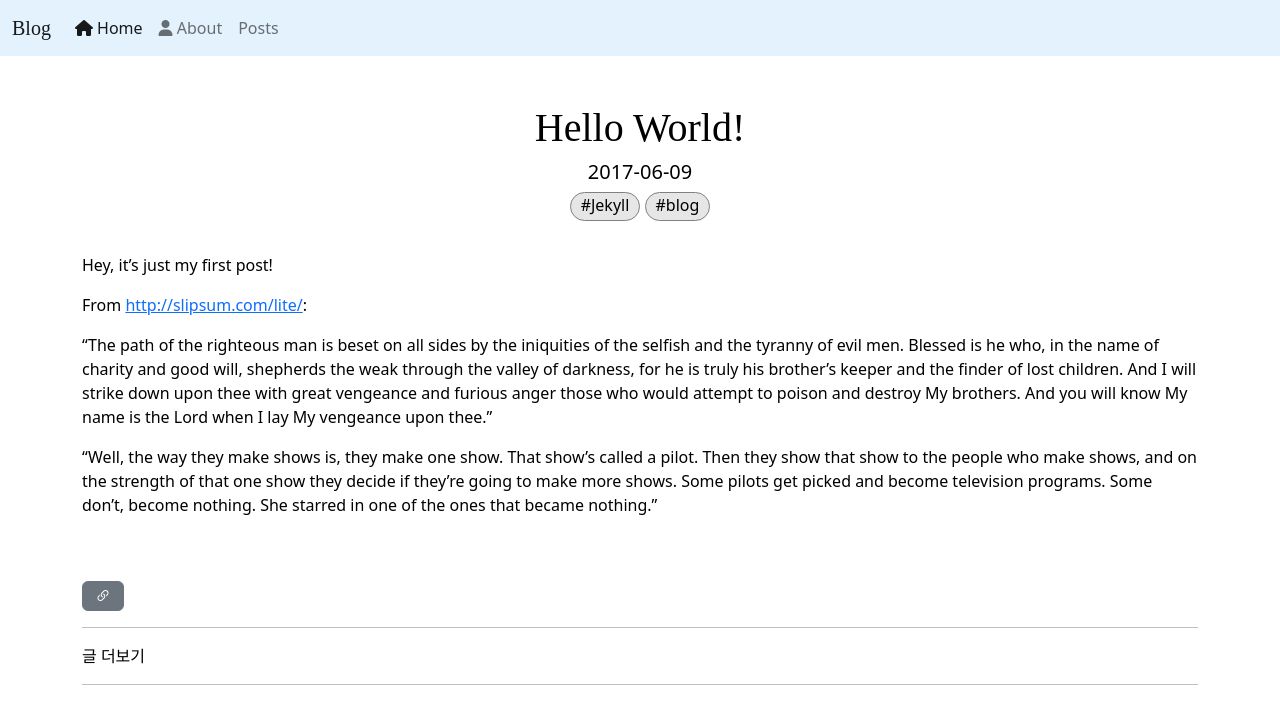
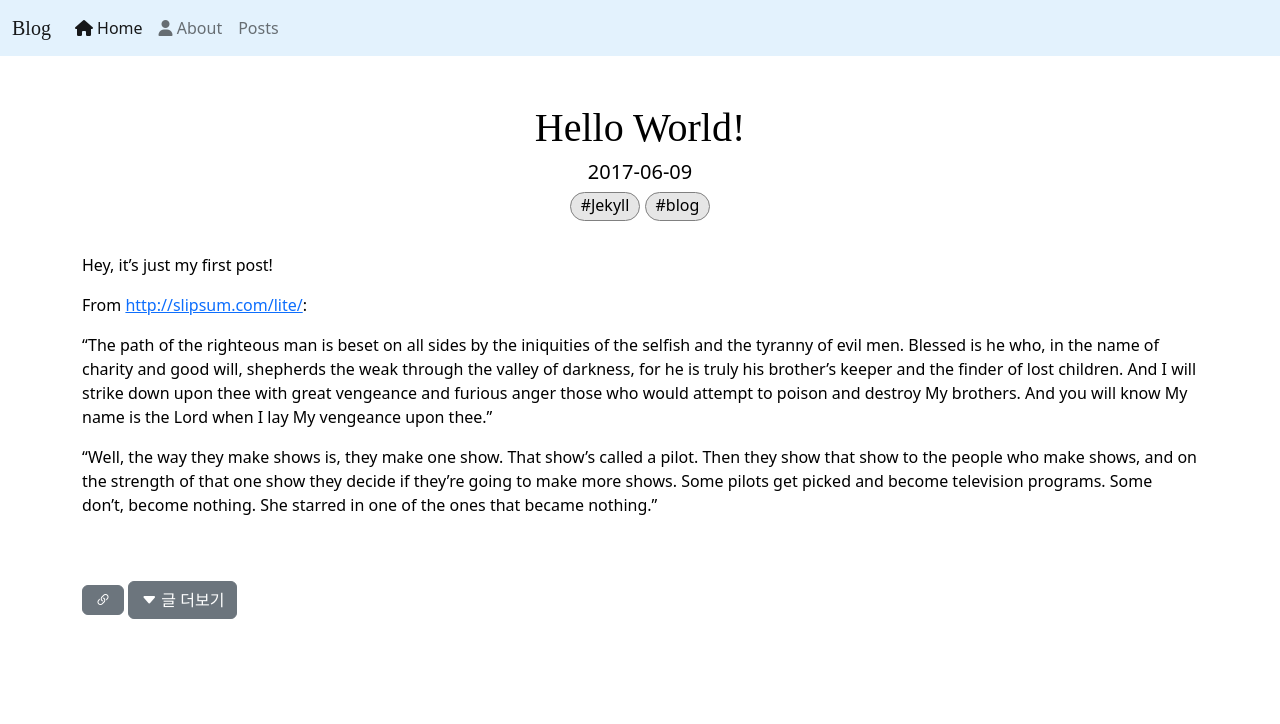
Before and after one commit to happydm09/B, a Jekyll site: the page built from _posts/2017-06-09-first-post.md, in a window 1280 px wide. Shown: the top 724 px of the page. Built offline with Jekyll 4.4.1, drawn with Linux system fonts in a browser that asks for light colours; nearby versions of some CDN libraries; some web fonts are replaced; comment, search, counter and statistics services are not loaded.

Commit message:
Update post.html

```diff
--- a/_layouts/post.html
+++ b/_layouts/post.html
@@ -26,9 +26,8 @@
 
       <br><br>
       <button type="button" class="btn btn-secondary" onClick='CopyLink()'><i class="bi bi-link-45deg"></i></button>
-      <hr>
-      {{site.more-btn-text}}
-      <hr>
+      <a href='{{site.base-url}}/posts'><button type="button" class="btn btn-secondary"><i class="bi bi-caret-down-fill"></i> {{site.more-btn-text}}</button></a>
+      <br><br>
     </div>
 </section>
 
```
